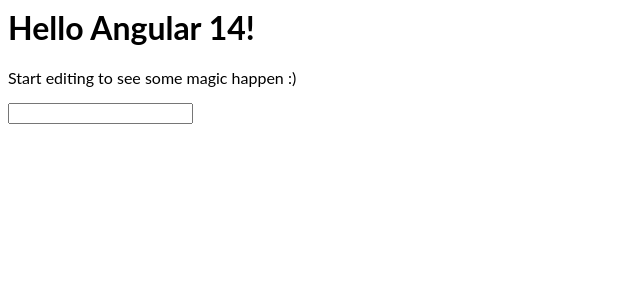
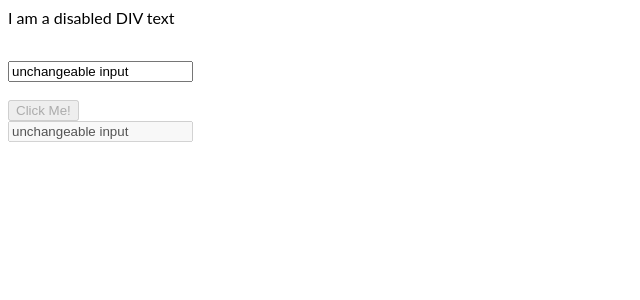
Before and after one commit to icapri/disable-directive, an Angular app: page / in a window 1280 px wide. Shown: the top 300 px of the page, without its empty margins (0-640 px from the left). Built offline with nearby package versions, Linux system fonts and the light colour scheme.

Commit message:
5 files modified, 1 deleted

```diff
--- a/src/app/app.component.html
+++ b/src/app/app.component.html
@@ -1,7 +1,10 @@
-<hello name="{{ name }}"></hello>
-<p [disable]="true">Start editing to see some magic happen :)</p>
-
+<p [disable]="true">I am a disabled DIV text</p>
+<br />
 <div [disable]="true">
   <label for="input"></label>
-  <input name="input" id="input" />
+  <input name="input" id="input" value="unchangeable input" />
 </div>
+<br />
+<button [disable]="true">Click Me!</button>
+<br />
+<input [disable]="true" name="input" id="input" value="unchangeable input" />
--- a/src/app/app.component.ts
+++ b/src/app/app.component.ts
@@ -1,10 +1,8 @@
-import { Component, VERSION } from '@angular/core';
+import { Component } from '@angular/core';
 
 @Component({
   selector: 'my-app',
   templateUrl: './app.component.html',
-  styleUrls: [ './app.component.css' ]
+  styleUrls: ['./app.component.css'],
 })
-export class AppComponent  {
-  name = 'Angular ' + VERSION.major;
-}
+export class AppComponent {}
--- a/src/app/app.module.ts
+++ b/src/app/app.module.ts
@@ -3,12 +3,11 @@
 import { FormsModule } from '@angular/forms';
 
 import { AppComponent } from './app.component';
-import { HelloComponent } from './hello.component';
 import { DisableModule } from './core/directives/disable/disable.module';
 
 @NgModule({
   imports: [BrowserModule, FormsModule, DisableModule],
-  declarations: [AppComponent, HelloComponent],
+  declarations: [AppComponent],
   bootstrap: [AppComponent],
 })
 export class AppModule {}
--- a/src/app/core/directives/disable/disable.directive.ts
+++ b/src/app/core/directives/disable/disable.directive.ts
@@ -1,6 +1,6 @@
 import { Directive, ElementRef, Input } from '@angular/core';
 
-type DisableableHTMLElement =
+export type DisableableHTMLElement =
   | HTMLButtonElement
   | HTMLFieldSetElement
   | HTMLInputElement
--- a/src/app/hello.component.ts
+++ /dev/null
@@ -1,10 +0,0 @@
-import { Component, Input } from '@angular/core';
-
-@Component({
-  selector: 'hello',
-  template: `<h1>Hello {{name}}!</h1>`,
-  styles: [`h1 { font-family: Lato; }`]
-})
-export class HelloComponent  {
-  @Input() name: string;
-}
```
Also changed, not shown: src/app/app.component.css (line endings or trailing spaces).
